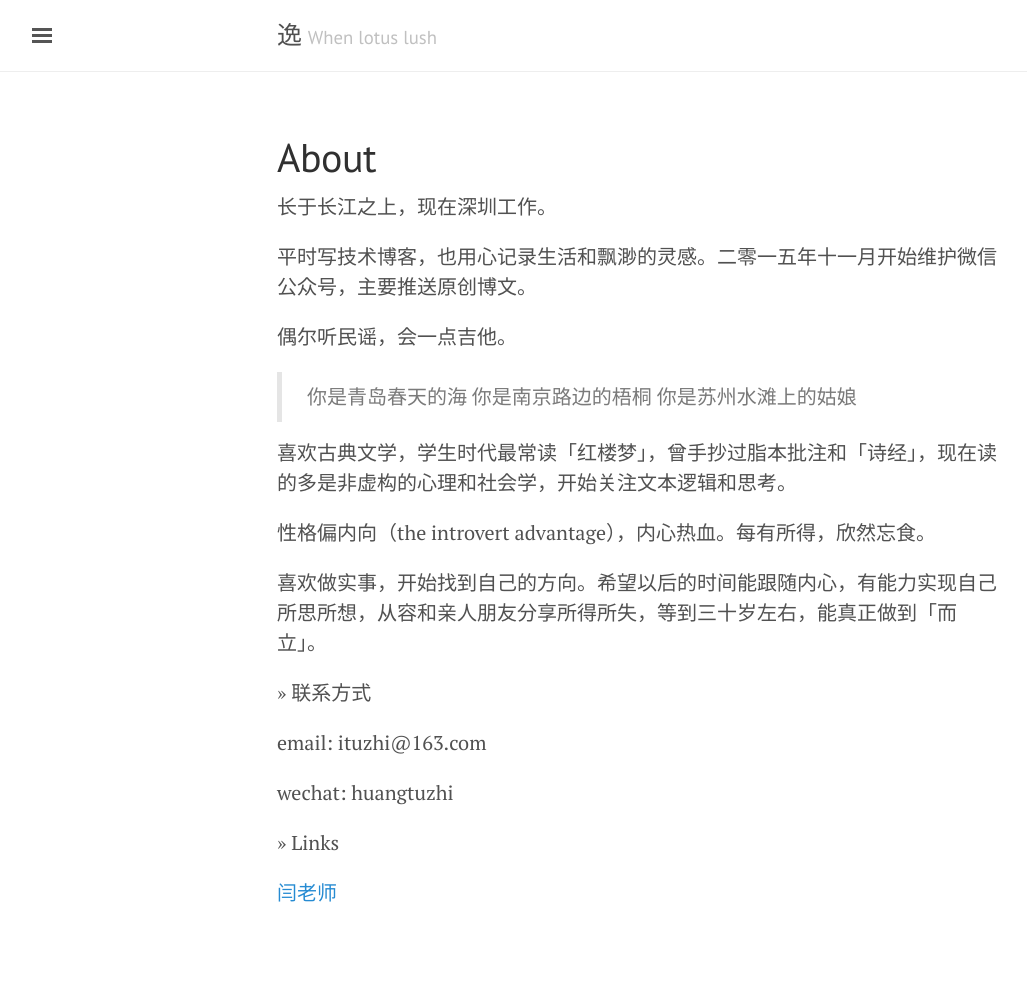
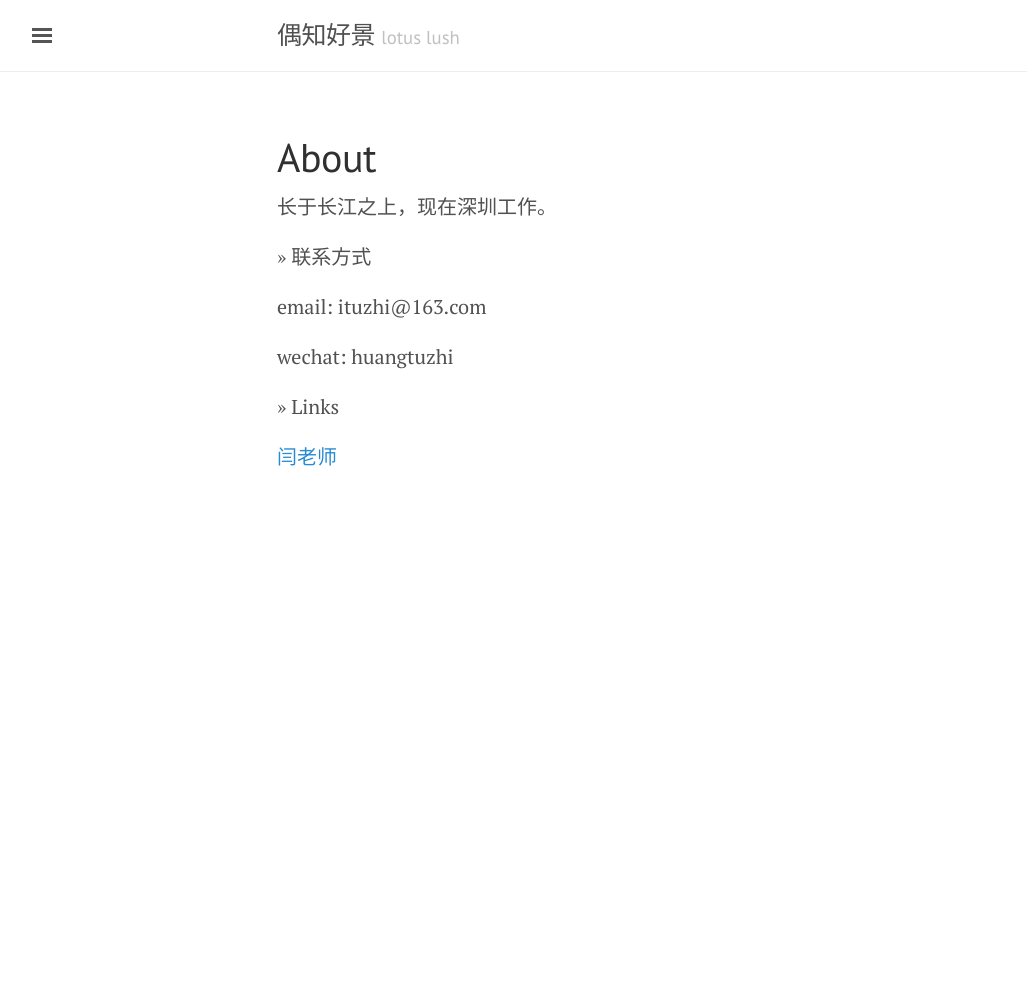
Before and after one commit to literblog/literblog.github.com, a Jekyll site: the page built from about.md, in a window 1280 px wide. Shown: the whole page, without its empty margins (3-1030 px from the left). Built offline with Jekyll 4.4.1, drawn with Linux system fonts in a browser that asks for light colours; comment, search, counter and statistics services are not loaded; after the commit the page ends 900 px from its top, so only the background shows below that.

Commit message:
commit from tool

```diff
--- a/_config.yml
+++ b/_config.yml
@@ -4,9 +4,9 @@
 permalink: /:categories/:year/:month/:day/:title
 
 # Setup
-title:               逸
-tagline:             '    When lotus lush'
-description:         '兴来每独往，好景空自知'
+title:               偶知好景
+tagline:             '    lotus lush'
+description:         '兴来每独往'
 url:                 http://blog.fuzhii.com
 baseurl:             'http://blog.fuzhii.com'
 paginate:            5
--- a/_includes/sidebar.html
+++ b/_includes/sidebar.html
@@ -39,7 +39,7 @@
 
   <div class="sidebar-item">
     <p>
-      Copyright &copy; Huang Yi  {{ site.time | date: '%Y' }}
+      Copyright &copy; titus  {{ site.time | date: '%Y' }}
     </p>
   </div>
 </div>
--- a/about.md
+++ b/about.md
@@ -4,18 +4,6 @@ title: About
 ---
 
 长于长江之上，现在深圳工作。
-
-平时写技术博客，也用心记录生活和飘渺的灵感。二零一五年十一月开始维护微信公众号，主要推送原创博文。
-
-偶尔听民谣，会一点吉他。
-
-> 你是青岛春天的海 你是南京路边的梧桐 你是苏州水滩上的姑娘
-
-喜欢古典文学，学生时代最常读「红楼梦」，曾手抄过脂本批注和「诗经」，现在读的多是非虚构的心理和社会学，开始关注文本逻辑和思考。
-
-性格偏内向（the introvert advantage），内心热血。每有所得，欣然忘食。
-
-喜欢做实事，开始找到自己的方向。希望以后的时间能跟随内心，有能力实现自己所思所想，从容和亲人朋友分享所得所失，等到三十岁左右，能真正做到「而立」。
 
 » 联系方式
 
```
